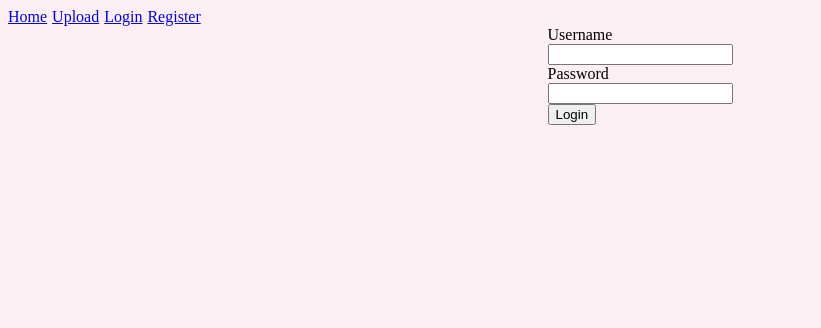
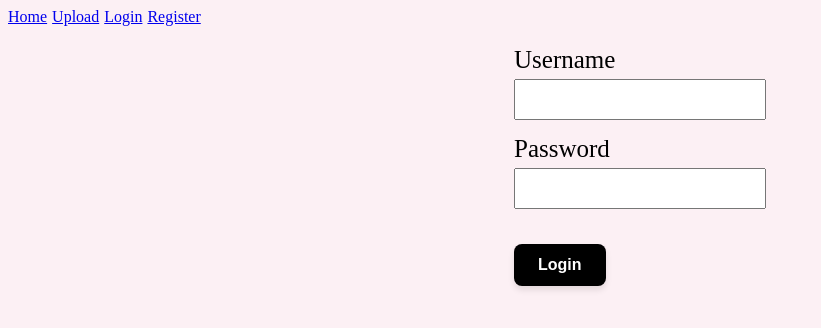
Before and after one commit to raymond-zeng/BDBIArrythmiaDetection, a React (Create React App) app: page /login in a window 1280 px wide. Shown: the top 328 px of the page, without its empty margins (0-821 px from the left). Built offline with nearby package versions, Linux system fonts and the light colour scheme.

Commit message:
revamped login/registration (#5)

```diff
--- a/src/Components/Login/Login.css
+++ b/src/Components/Login/Login.css
@@ -1,9 +1,61 @@
+/* Container styling */
 .container {
     display: flex;
-    justify-content: center;
+    vertical-align: auto;
+    flex-direction: column;
+    align-items: center;
+    gap: 20px;
+    margin-top: 20px;
+    border: black;
+
 }
 
-.username {
+/* Username and password input fields styling */
+.username, .password {
     display: flex;
     flex-direction: column;
+    align-items: flex-start;
+    gap: 5px;
+    width: 100%;
+    max-width: 300px;
+    margin-bottom: 15px;
 }
+
+.username input,
+.password input {
+    font-size: 18px;
+    padding: 8px;
+}
+
+/* Button styling */
+.button {
+    background-color: #000000;
+    color: white;
+    padding: 12px 24px;
+    border: none;
+    border-radius: 8px;
+    font-size: 16px;
+    font-weight: bold;
+    cursor: pointer;
+    box-shadow: 0px 4px 6px rgba(0, 0, 0, 0.1);
+    transition: transform 0.2s, box-shadow 0.2s;
+    margin-top: 20px; /* Space between input fields and button */
+}
+
+.button:hover {
+    background-color: #45a049;
+    transform: translateY(-2px);
+    box-shadow: 0px 6px 10px rgba(0, 0, 0, 0.15);
+}
+
+.button:active {
+    transform: translateY(1px);
+    box-shadow: 0px 2px 4px rgba(0, 0, 0, 0.2);
+}
+
+.label {
+
+    font: -apple-system-short-headline;
+    font-size: 25px;
+
+}
--- a/src/Components/Login/Login.js
+++ b/src/Components/Login/Login.js
@@ -3,20 +3,20 @@ import './Login.css';
 
 function Login() {
     return (
-    <div className="container">
-        <div className = "form">
-            <div className = "username">
-                <label>Username</label>
-                <input type = "text"/>
-                <label>Password</label>
-                <input type ="text"/>
-            </div>
-            <div>
-                <button type="submit">Login</button>
+        <div className="container">
+            <div className="form">
+                <div className="username">
+                    <label className="label">Username</label>
+                    <input type="text" />
+                </div>
+                <div className="password">
+                    <label className="label">Password</label>
+                    <input type="password" />
+                </div>
+                <button className="button" type="submit">Login</button>
             </div>
         </div>
-    </div>
-    )
+    );
 }
 
 export default Login;
--- a/src/Components/Login/Register.js
+++ b/src/Components/Login/Register.js
@@ -1,22 +1,23 @@
 import React from 'react';
 import './Login.css';
 
-function Registration() {
+function Login() {
     return (
-    <div className="container">
-        <div className = "form">
-            <div className = "username">
-                <label>Username</label>
-                <input type = "text"/>
-                <label>Password</label>
-                <input type ="text"/>
+        <div className="container">
+            <div className="form">
+                <div className="username">
+                    <label className="label">Username</label>
+                    <input type="text" />
+                </div>
+                <div className="password">
+                    <label className="label">Password</label>
+                    <input type="password" />
+                </div>
+                <button className="button" type="submit">Register</button>
             </div>
-            <div>
-                <button type="submit">Register</button>
-            </div>
-        </div>
-    </div>
-    )
+        </div>)
+
+        ;
 }
 
-export default Registration;
+export default Login;
```
